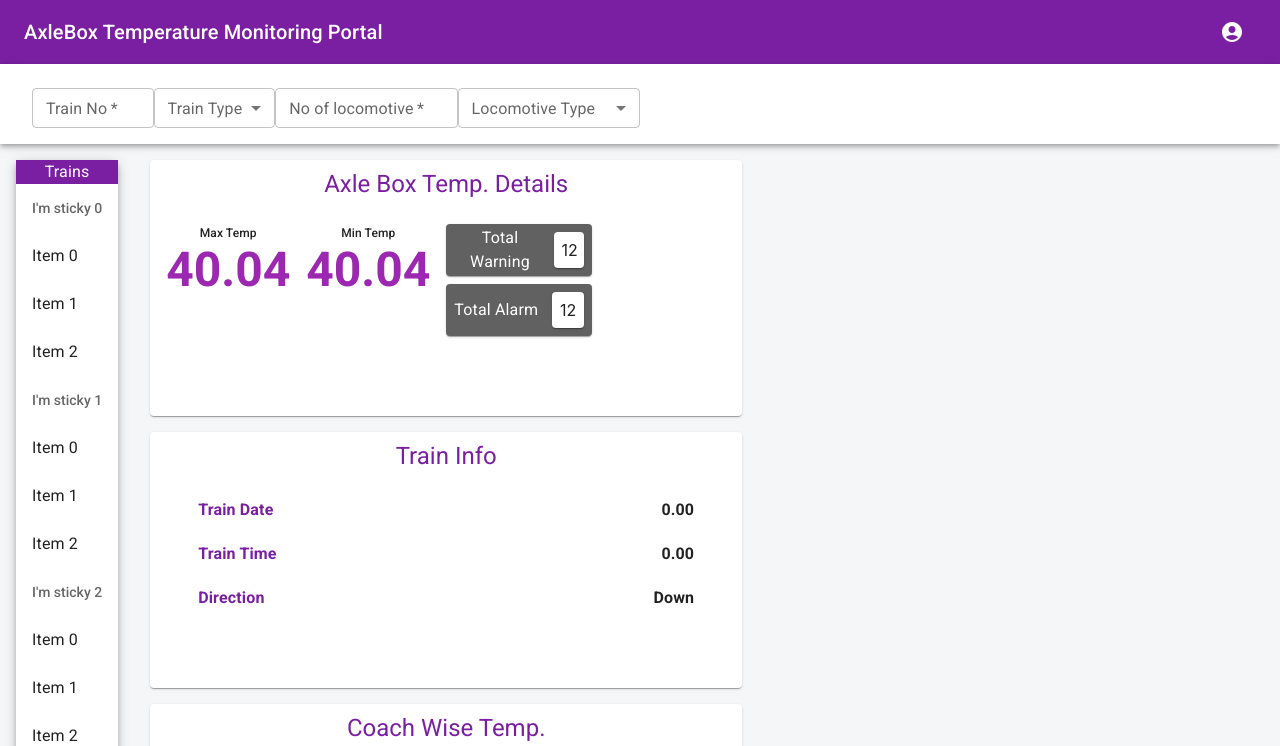
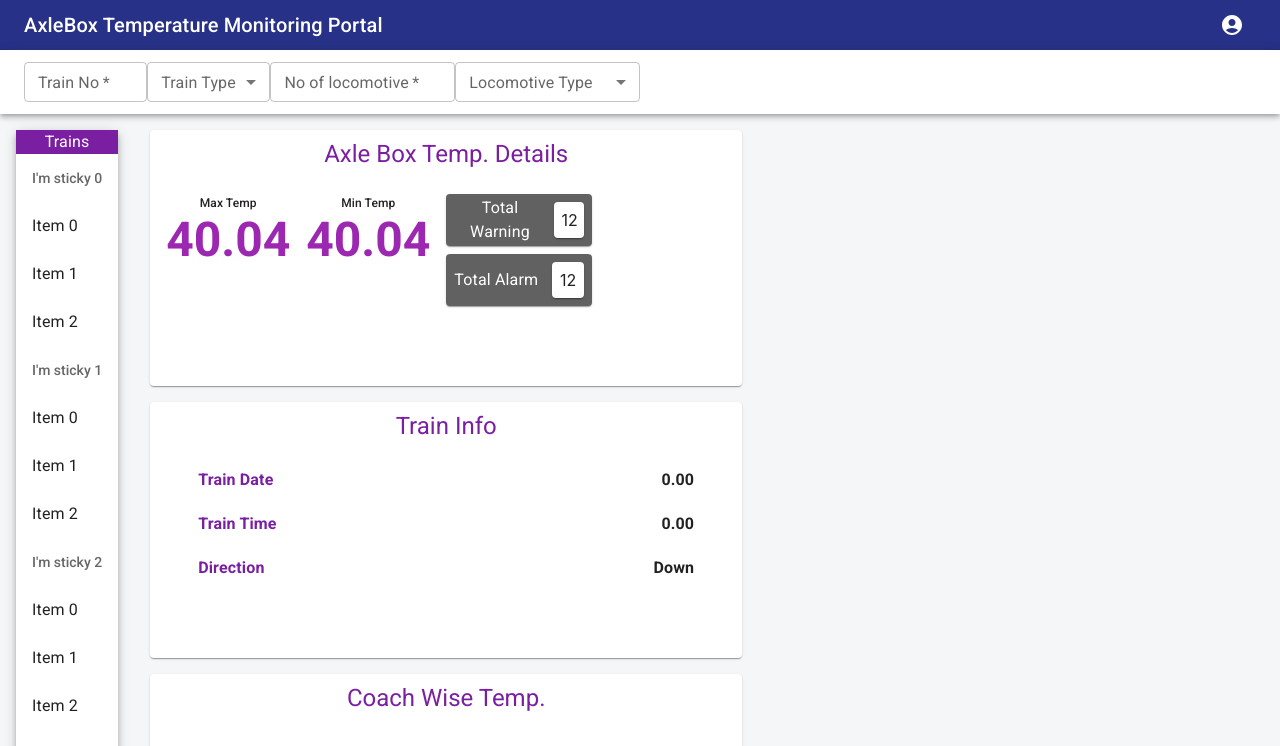
Before and after one commit to vedantnimbarte/train_axlebox_monitoring, a React (Create React App) app in the folder client/: page /dashboard in a window 1280 px wide. Shown: the top 746 px of the page. Built offline with nearby package versions, Linux system fonts and the light colour scheme.

Commit message:
updated folder structure of components and moved every component to its seperate folder

```diff
--- /dev/null
+++ b/client/src/components/dashboard/AxleTempList/index.js
@@ -0,0 +1,24 @@
+import React from "react";
+import Paper from "@mui/material/Paper";
+import Box from "@mui/material/Box";
+import Card from "@mui/material/Card";
+import Typography from "@mui/material/Typography";
+
+function AxleTempList() {
+  return (
+    <Box>
+      <Paper
+        sx={{
+          margin: 2,
+          width: "30vw",
+          height: "30vh",
+          padding: 1,
+        }}
+      >
+        <Typography>Axle Box Temperature Details</Typography>
+      </Paper>
+    </Box>
+  );
+}
+
+export default AxleTempList;
--- /dev/null
+++ b/client/src/components/dashboard/AxleTempList/styles.js
@@ -0,0 +1,3 @@
+const styles = {};
+
+export default styles;
--- a/client/src/components/dashboard/TempDetails.js
+++ b/client/src/components/dashboard/TempDetails/index.js
@@ -5,6 +5,7 @@ import { purple, grey } from "@mui/material/colors";
 import Grid from "@mui/material/Grid";
 import Box from "@mui/material/Box";
 import Card from "@mui/material/Card";
+
 function TempDetails() {
   return (
     <Paper
--- a/client/src/components/dashboard/Topbar.js
+++ b/client/src/components/dashboard/Topbar/index.js
@@ -7,7 +7,7 @@ import IconButton from "@mui/material/IconButton";
 import AccountCircle from "@mui/icons-material/AccountCircle";
 import MenuItem from "@mui/material/MenuItem";
 import Menu from "@mui/material/Menu";
-import { purple } from "@mui/material/colors";
+import { COLORS } from "../../../themes";
 
 export default function TopBar() {
   const [anchorEl, setAnchorEl] = React.useState(null);
@@ -22,7 +22,15 @@ export default function TopBar() {
 
   return (
     <Box sx={{ flexGrow: 1 }}>
-      <AppBar position="static" sx={{ backgroundColor: purple[700] }}>
+      <AppBar
+        position="static"
+        sx={{
+          backgroundColor: COLORS.primary,
+          minHeight: "40px",
+          maxHeight: "50px",
+          justifyContent: "center",
+        }}
+      >
         <Toolbar>
           <Typography variant="h6" component="div" sx={{ flexGrow: 1 }}>
             AxleBox Temperature Monitoring Portal
--- a/client/src/components/dashboard/TrainInfoFormBar.js
+++ b/client/src/components/dashboard/TrainInfoFormBar/index.js
@@ -12,19 +12,18 @@ import Grid from "@mui/material/Grid";
 function TrainInfoFormBar() {
   return (
     <Box>
-      <AppBar position="static" sx={{ backgroundColor: "white", padding: 1 }}>
+      <AppBar position="static" sx={{ backgroundColor: "white" }}>
         <Toolbar>
           <Grid sx={{ display: "flex", width: 1 }}>
             <TextField
               id="outlined-basic"
               label="Train No"
               variant="outlined"
-              margin="normal"
               size="small"
               required
               sx={{ width: "10%" }}
             />
-            <FormControl margin="normal" size="small" sx={{ width: "10%" }}>
+            <FormControl size="small" sx={{ width: "10%" }}>
               <InputLabel id="demo-simple-select-label">Train Type</InputLabel>
               <Select
                 labelId="demo-simple-select-label"
@@ -42,12 +41,11 @@ function TrainInfoFormBar() {
               id="outlined-basic"
               label="No of locomotive"
               variant="outlined"
-              margin="normal"
               size="small"
               sx={{ width: "15%" }}
               required
             />
-            <FormControl sx={{ width: "15%" }} margin="normal" size="small">
+            <FormControl sx={{ width: "15%" }} size="small">
               <InputLabel id="demo-simple-select-label">
                 Locomotive Type
               </InputLabel>
--- a/client/src/components/index.js
+++ b/client/src/components/index.js
@@ -4,6 +4,7 @@ import TempDetails from "./dashboard/TempDetails";
 import TrainDetails from "./dashboard/TrainDetails";
 import CoachTempChart from "./dashboard/CoachTempChart";
 import TrainInfoFormBar from "./dashboard/TrainInfoFormBar";
+import AxleTempList from "./dashboard/AxleTempList";
 
 export {
   TopBar,
@@ -12,4 +13,5 @@ export {
   TrainDetails,
   CoachTempChart,
   TrainInfoFormBar,
+  AxleTempList,
 };
--- a/client/src/pages/Dashboard.js
+++ b/client/src/pages/Dashboard.js
@@ -7,13 +7,15 @@ import {
   TrainDetails,
   CoachTempChart,
   TrainInfoFormBar,
+  AxleTempList,
 } from "../components";
+
 function Dashboard() {
   return (
     <Box container sx={{ height: "100vh" }}>
       <TopBar />
       <TrainInfoFormBar />
-      <Box sx={{ display: "flex" }}>
+      <Box sx={{ display: "flex", flexDirection: "row" }}>
         <Grid md={2}>
           <TrainsList />
         </Grid>
@@ -22,6 +24,9 @@ function Dashboard() {
           <TrainDetails />
           <CoachTempChart />
         </Grid>
+        {/* <Grid md={2}>
+          <AxleTempList />
+        </Grid> */}
       </Box>
     </Box>
   );
```
Also changed, not shown: client/src/components/dashboard/CoachTempChart/index.js (renamed from client/src/components/dashboard/CoachTempChart.js), client/src/components/dashboard/TempDetails/styles.js (added), client/src/components/dashboard/TrainDetails/index.js (renamed from client/src/components/dashboard/TrainDetails.js), client/src/components/dashboard/TrainDetails/styles.js (added), client/src/components/dashboard/TrainsList/index.js (renamed from client/src/components/dashboard/TrainsList.js).
